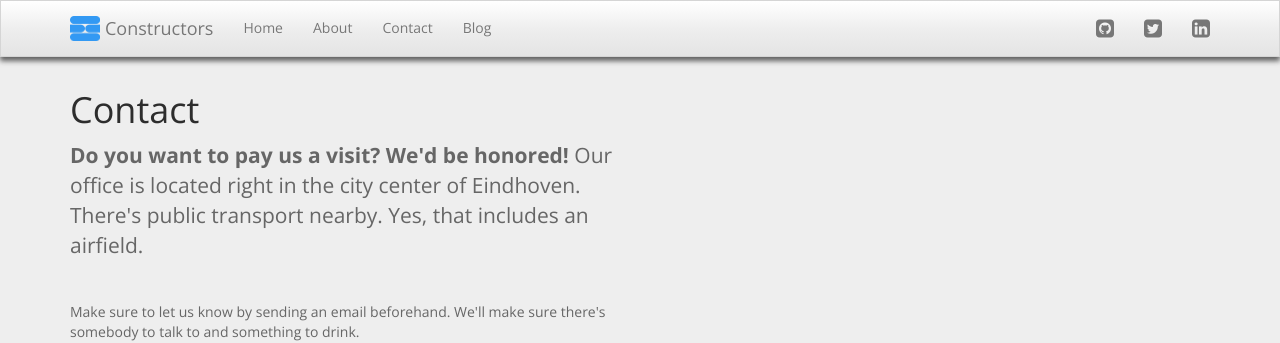
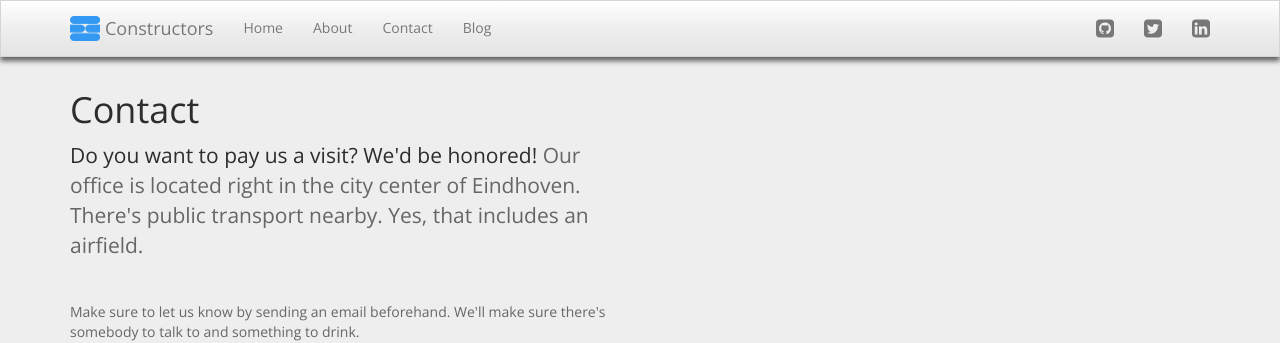
Before and after one commit to constructors/constructors.nl, a Jekyll site: the page built from contact/index.html, in a window 1280 px wide. Shown: the top 343 px of the page. Built offline with Jekyll 4.4.1, drawn with Linux system fonts in a browser that asks for light colours; nearby versions of some CDN libraries; Markdown is read by kramdown in place of the engine named in the settings.

Commit message:
Minor CSS tweaks.

```diff
--- a/css/constructors.css
+++ b/css/constructors.css
@@ -39,6 +39,7 @@ body.front-page .eindhoven-header {
 body.front-page .eindhoven-header h1 {
   margin-top: 182px;
   color: #eee;
+  text-shadow: 2px 2px #000;
 }
 
 body.front-page .eindhoven-header span {
@@ -98,17 +99,22 @@ body.other-page .spacer {
   height: 100px;
 }
 
+p.tagline {
+  font-size: 1.5em;
+  margin-bottom: 2em;
+}
+
+p.tagline b {
+  font-weight: normal;
+  color: #2d2d2d;
+}
+
 .au-intro {
   margin-bottom: 50px;
 }
 
 .au-intro .story {
   margin-bottom: 20px;
-}
-
-.au-intro .story p.tagline {
-  font-size: 1.5em;
-  margin-bottom: 2em;
 }
 
 .au-intro .office {
@@ -169,12 +175,6 @@ body.other-page .spacer {
   text-decoration: none;
 }
 
-.contact-text p.tagline {
-  font-size: 1.5em;
-  margin-bottom: 2em;
-}
-
-
 .contact-text ul {
   list-style-type: none;
   padding: 0px;
```
